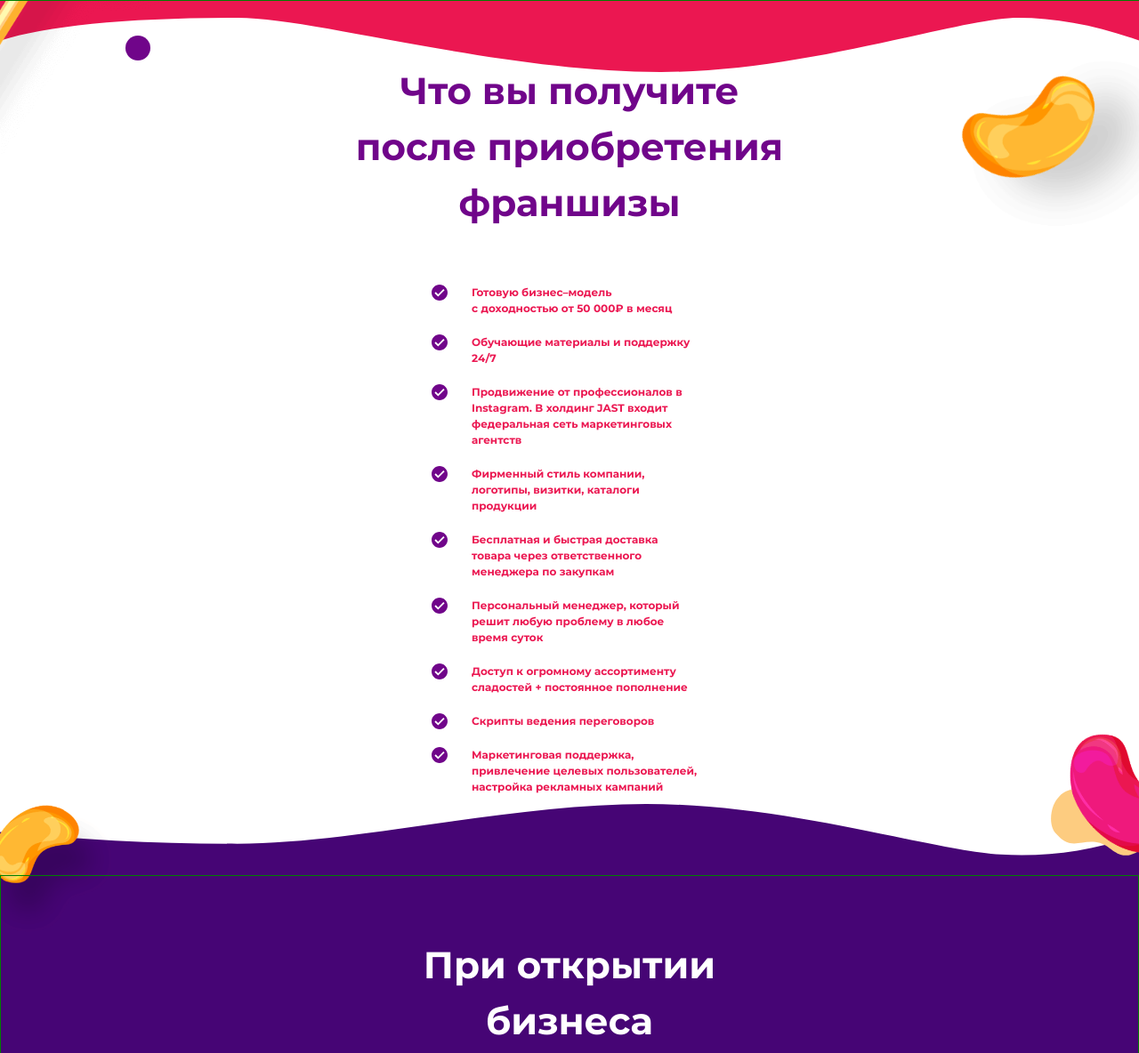
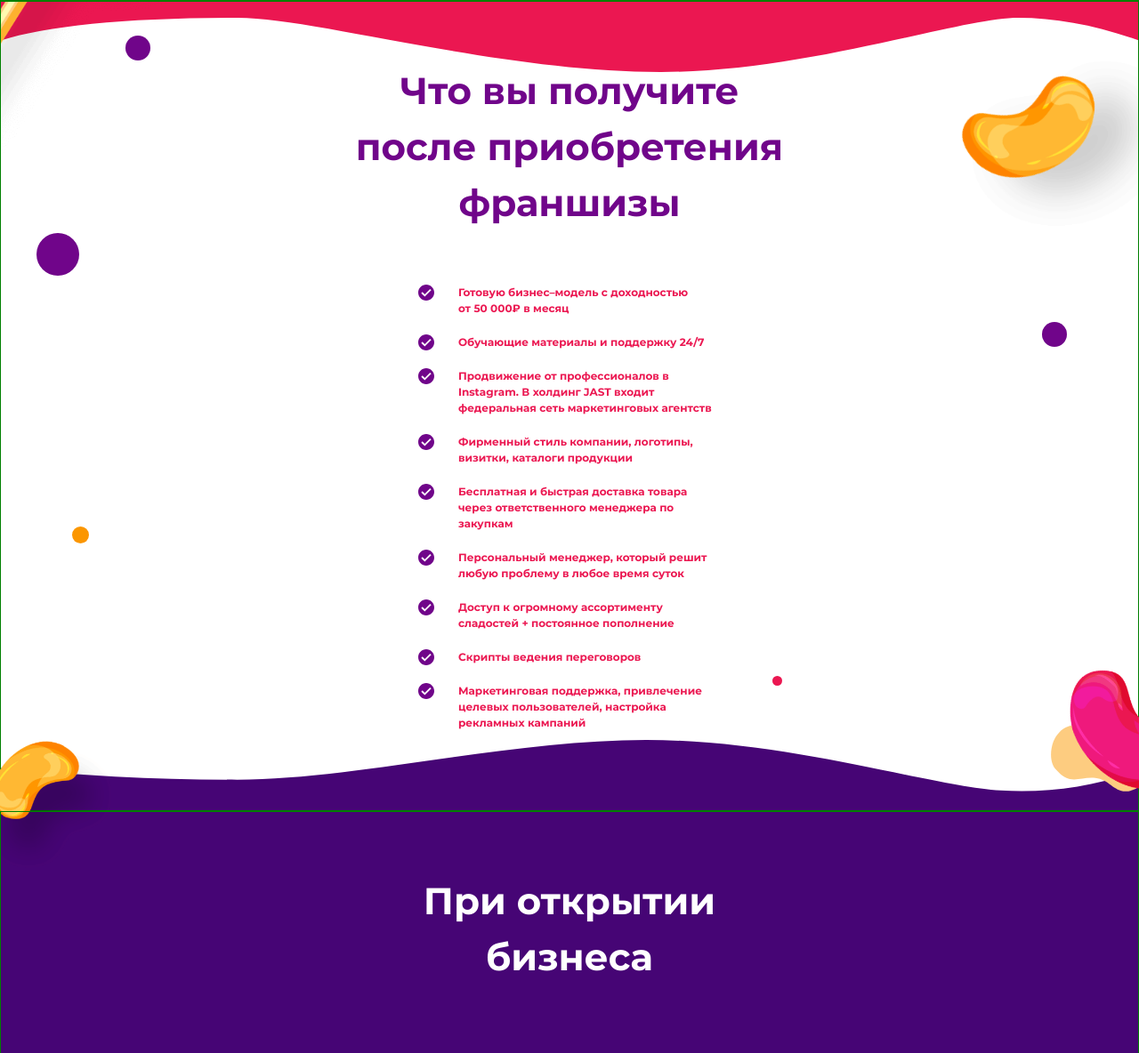
Before and after one commit to nigel-riss/jelly-cat-lp, a website: page src/pug/index.pug in a window 1280 px wide. Shown: the part 4557-5741 px from the top of the page at 89% size. Drawn offline with nearby package versions, Linux system fonts and the light colour scheme; files that its build step writes are made by us from their sources; files whose address does not match are found by name.

Commit message:
Add deco tablet styles for u-get section

```diff
--- a/src/pug/index.pug
+++ b/src/pug/index.pug
@@ -152,11 +152,18 @@ html(lang="en")
 
 
             section.u-get
+                .u-get__deco
+                    .deco-layer.deco-layer--dots
+                        .dot.dot--xl.dot--pur.dot--101
+                        .dot.dot--l.dot--pur.dot--102
+                        .dot.dot--m.dot--org.dot--103
+                        .dot.dot--s.dot--red.dot--104
+
                 header.u-get__header
                     h2.section-title.section-title--purple Что вы получите после приобретения франшизы
 
                 .u-get__content
-                    ul.feature-list
+                    ul.feature-list.feature-list--get
                         li.feature.feature--get Готовую бизнес–модель с&nbsp;доходностью от&nbsp;50&nbsp;000₽ в&nbsp;месяц
 
                         li.feature.feature--get Обучающие материалы и поддержку 24/7
--- a/src/scss/deco/_deco.scss
+++ b/src/scss/deco/_deco.scss
@@ -267,7 +267,6 @@
         // box model
         height: 540px;
         width: 386px;
-        border: 1px solid green;
     }
 }
 
--- a/src/scss/deco/_dot.scss
+++ b/src/scss/deco/_dot.scss
@@ -224,3 +224,29 @@
     left: 45px;
     top: 300px;
 }
+
+@include atTablet {
+    .dot--101 {
+        // positioning
+        left: 40px;
+        top: 260px;
+    }
+
+    .dot--102 {
+        // positioning
+        right: 80px;
+        top: 360px;
+    }
+
+    .dot--103 {
+        // positioning
+        left: 80px;
+        bottom: 300px;
+    }
+
+    .dot--104 {
+        // positioning
+        right: 400px;
+        bottom: 140px;
+    }
+}
--- a/src/scss/modules/_feature-list.scss
+++ b/src/scss/modules/_feature-list.scss
@@ -10,3 +10,10 @@
         width: 330px;
     }
 }
+
+.feature-list--get {
+    @include atTablet {
+        // box model
+        width: 360px;
+    }
+}
--- a/src/scss/modules/_u-get.scss
+++ b/src/scss/modules/_u-get.scss
@@ -1,4 +1,7 @@
 .u-get {
+    // positioning
+    position: relative;
+
     // box model
     padding: 180px 20px;
 
@@ -47,3 +50,20 @@
         padding: 0;
     }
 }
+
+
+// decorations
+
+.u-get__deco {
+    // positioning
+    position: absolute;
+    top: 0;
+    right: 0;
+    bottom: 0;
+    left: 0;
+    z-index: 3;
+
+    // box model
+    height: 100%;
+    width: 100%;
+}
```
Also changed, not shown: docs/index.html, docs/styles.css.
